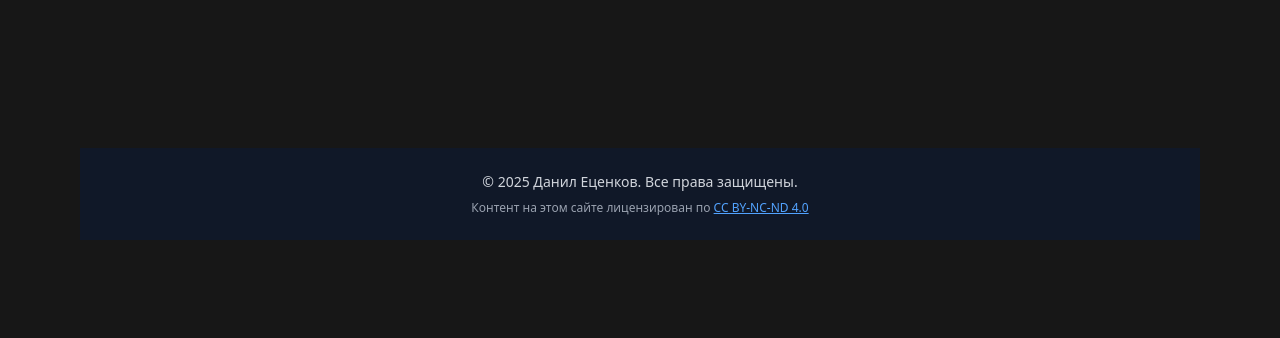
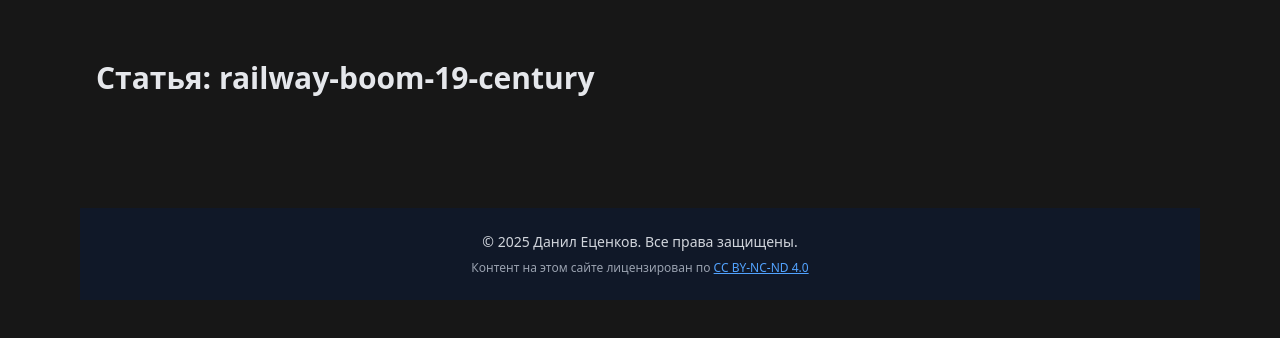
Before and after one commit to wswfws/blog, a Next.js app: page /articles/railway-boom-19-century in a window 1280 px wide. Shown: the top 338 px of the page. Built offline with nearby package versions, Linux system fonts and the light colour scheme.

Commit message:
update ArticlePage to handle async params and display article title

```diff
--- a/app/articles/[slug]/page.tsx
+++ b/app/articles/[slug]/page.tsx
@@ -1,7 +1,12 @@
-export default function ArticlePage() {
-    return (
-        <main className="container mx-auto px-4 py-10 text-gray-200">
+export default async function ArticlePage({params}: {
+  params: Promise<{ slug: string }>
+}) {
 
-        </main>
-    );
+  const { slug } = await params;
+
+  return (
+    <main className="container mx-auto px-4 py-10 text-gray-200">
+      <h1 className="text-3xl font-bold mb-6">Статья: {slug}</h1>
+    </main>
+  );
 }
```
